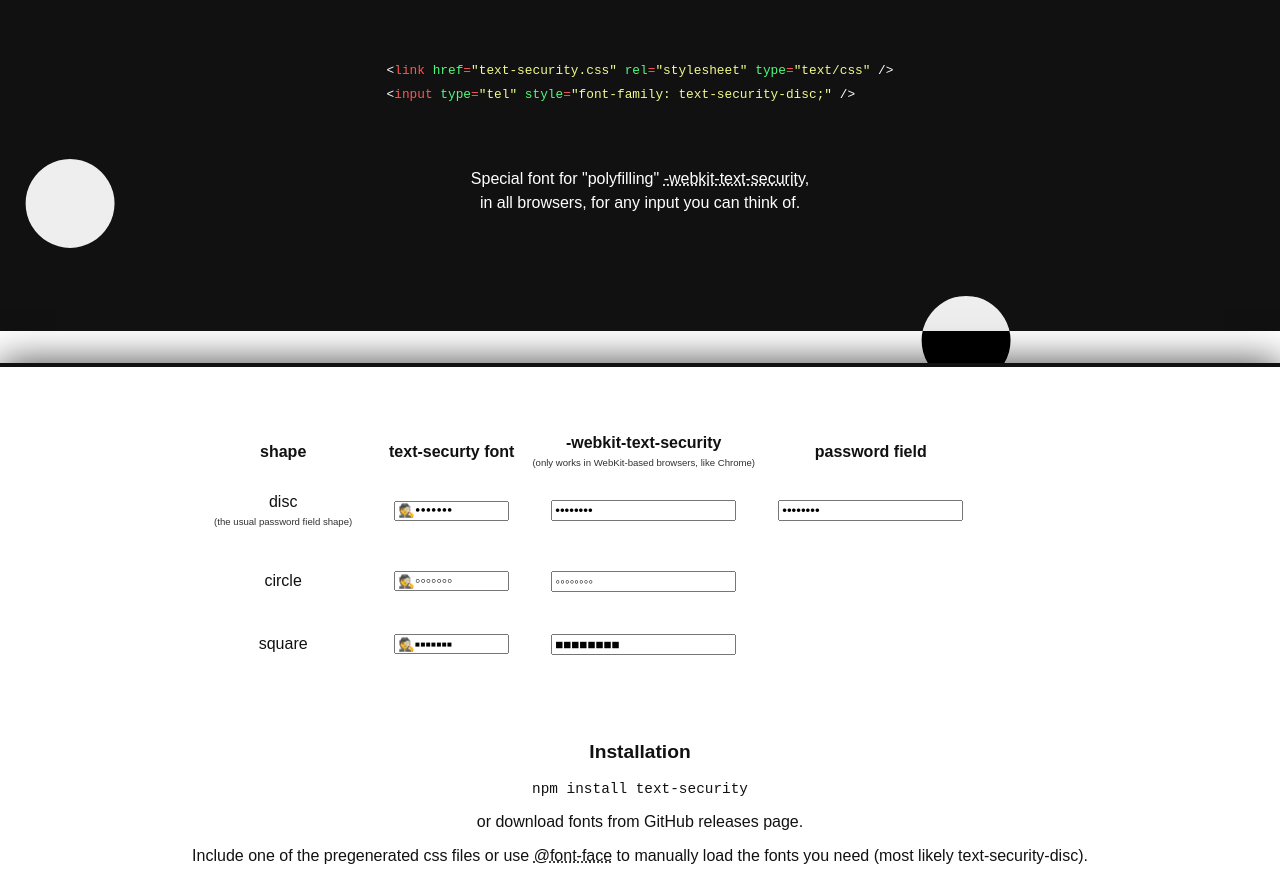
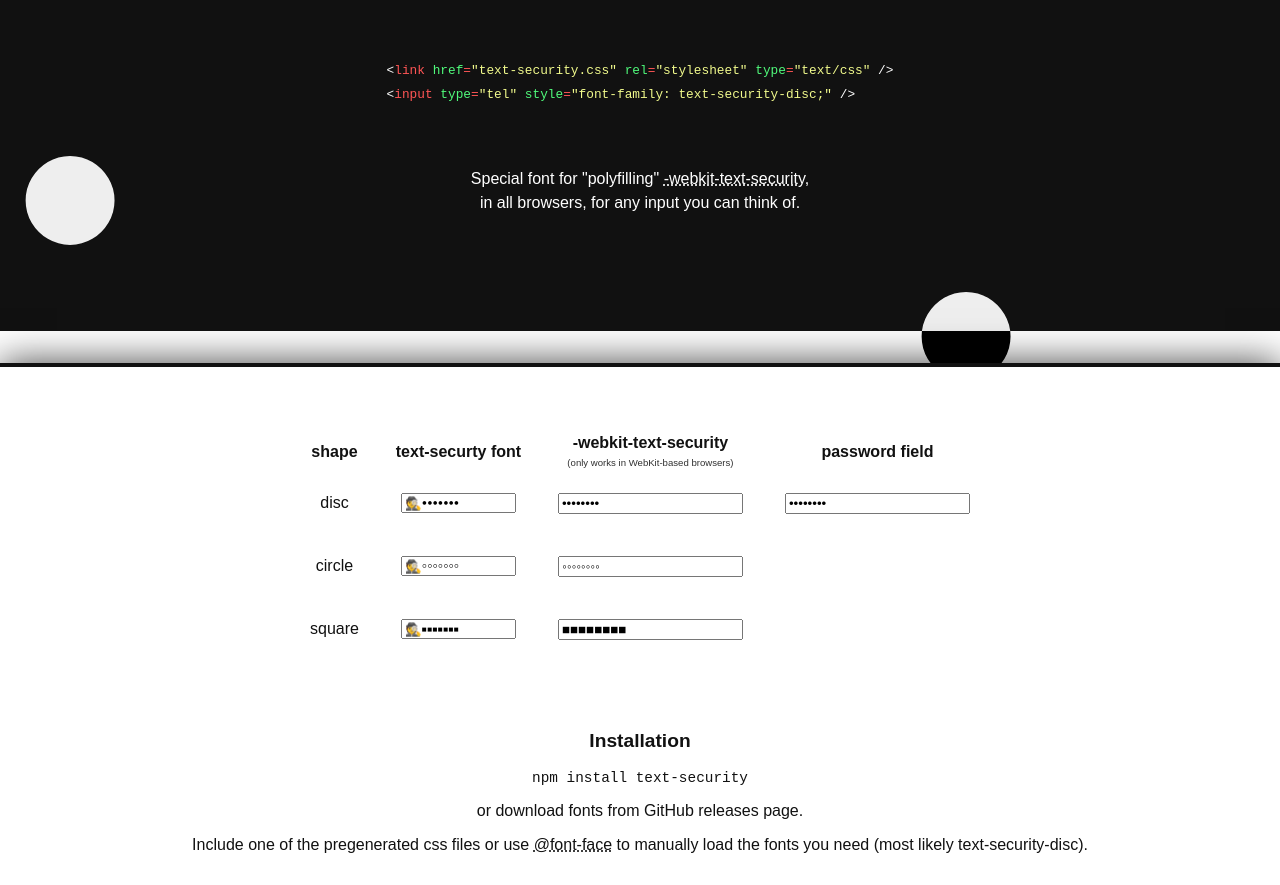
Before and after one commit to noppa/noppa.github.io, a plain HTML site: page text-security.html in a window 1280 px wide. Shown: the part 212-1097 px from the top of the page. Drawn offline with Linux system fonts and the light colour scheme.

Commit message:
Minor fixes

```diff
--- a/text-security.html
+++ b/text-security.html
@@ -42,7 +42,7 @@
       border-top: 4px solid #111;
       border-bottom: 4px solid #111;
     }
-    .content-wrap {
+    .content-wrap, .table-wrap {
       display: inline-block;
     }
     td {
@@ -176,6 +176,7 @@
 
   <main>
     <div class="content-wrap">
+      <div class="table-wrap">
         <table>
           <thead>
             <tr>
@@ -184,8 +185,8 @@
                 text-securty font
               </th>
               <th>
-              -webkit-text-security<br/>
-              <small>(only works in WebKit-based browsers, like Chrome)</small>
+                -webkit-text-security<br />
+                <small>(only works in WebKit-based browsers)</small>
               </th>
               <th>
                 password field
@@ -195,8 +196,7 @@
           <tbody>
             <tr>
               <td>
-              disc<br/>
-              <small>(the usual password field shape)</small>
+                disc
               </td>
               <td>
                 <input type="text" style="font-family: text-security-disc;" value="🕵️ foo [某" />
@@ -234,6 +234,7 @@
             </tr>
           </tbody>
         </table>
+      </div>
 
       <h2>Installation</h2>
       <code>
```
Lines whose indentation alone changed are shown as unchanged.
